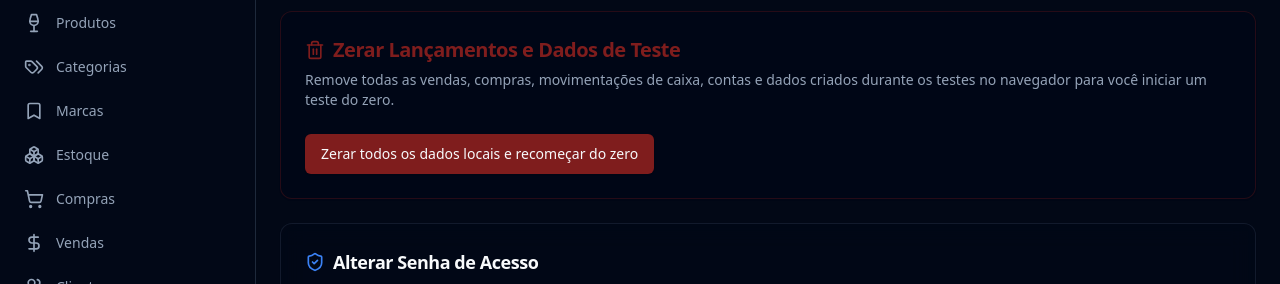
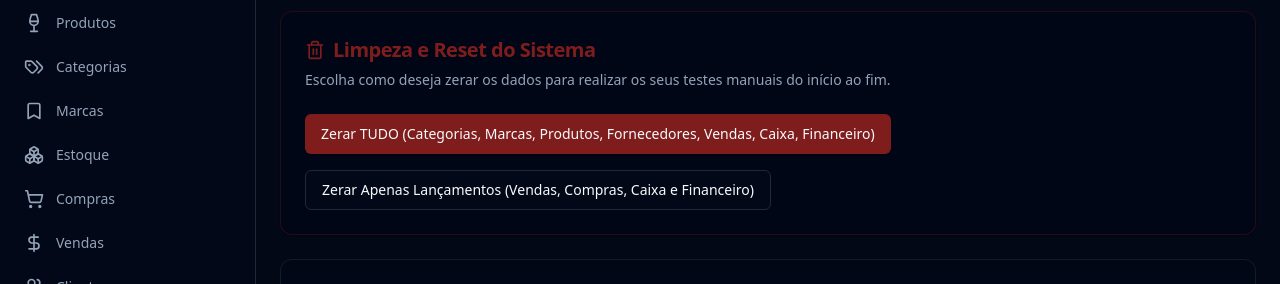
Before and after one commit to vendasdigital2011/adega, a Next.js app: page /settings in a window 1280 px wide. Shown: the part 161-445 px from the top of the page. Built offline with nearby package versions, Linux system fonts and the light colour scheme; no server answers; sample sign-in values are in the browser's storage.

Commit message:
feat: adicionar opcao de zerar TUDO (categorias, marcas, produtos, fornecedores, clientes, vendas, caixa e financeiro)

```diff
--- a/src/app/(admin)/settings/page.tsx
+++ b/src/app/(admin)/settings/page.tsx
@@ -193,18 +193,68 @@ function KeyboardShortcutsSection() {
 }
 
 // ============================================================
-// Reset de Dados de Teste
+// Reset de Dados de Teste (Zerar Sistema do Zero)
 // ============================================================
 function ResetDataSection() {
-  const handleReset = () => {
-    if (confirm("Tem certeza que deseja zerar todos os lançamentos e dados de teste armazenados no seu navegador? O sistema será recarregado do zero.")) {
-      Object.keys(localStorage)
-        .filter((key) => key.startsWith("adega_mock_"))
-        .forEach((key) => localStorage.removeItem(key))
-      toast.success("Dados de teste resetados com sucesso!")
+  const handleResetAll = () => {
+    if (
+      confirm(
+        "Tem certeza que deseja ZERAR TUDO do zero?\n\nEsta ação apagará Categorias, Marcas, Produtos, Fornecedores, Clientes, Compras, Vendas, Caixa e Financeiro do seu navegador para você cadastrar tudo a partir do zero."
+      )
+    ) {
+      const keysToClear = [
+        "categories",
+        "brands",
+        "products",
+        "suppliers",
+        "customers",
+        "purchases",
+        "purchase_items",
+        "sales",
+        "sale_items",
+        "cash_registers",
+        "cash_movements",
+        "accounts_payable",
+        "accounts_receivable",
+        "inventory_movements",
+        "cost_centers",
+        "audit_logs",
+        "notifications",
+      ]
+      keysToClear.forEach((key) => {
+        localStorage.setItem(`adega_mock_${key}`, JSON.stringify([]))
+      })
+      toast.success("Sistema zerado com sucesso! Todos os cadastros e lançamentos foram limpos.")
       setTimeout(() => {
         window.location.href = "/dashboard"
-      }, 500)
+      }, 600)
+    }
+  }
+
+  const handleResetTransactionsOnly = () => {
+    if (
+      confirm(
+        "Deseja zerar apenas as Vendas, Compras, Caixa e Financeiro (mantendo as Categorias, Marcas, Produtos e Clientes já cadastrados)?"
+      )
+    ) {
+      const keysToClear = [
+        "purchases",
+        "purchase_items",
+        "sales",
+        "sale_items",
+        "cash_registers",
+        "cash_movements",
+        "accounts_payable",
+        "accounts_receivable",
+        "inventory_movements",
+      ]
+      keysToClear.forEach((key) => {
+        localStorage.setItem(`adega_mock_${key}`, JSON.stringify([]))
+      })
+      toast.success("Lançamentos de Vendas, Compras, Caixa e Financeiro zerados!")
+      setTimeout(() => {
+        window.location.href = "/dashboard"
+      }, 600)
     }
   }
 
@@ -212,15 +262,18 @@ function ResetDataSection() {
     <Card className="bg-card/30 border-destructive/30">
       <CardHeader>
         <CardTitle className="flex items-center gap-2 text-destructive">
-          <Trash2 className="h-5 w-5" /> Zerar Lançamentos e Dados de Teste
+          <Trash2 className="h-5 w-5" /> Limpeza e Reset do Sistema
         </CardTitle>
         <CardDescription>
-          Remove todas as vendas, compras, movimentações de caixa, contas e dados criados durante os testes no navegador para você iniciar um teste do zero.
+          Escolha como deseja zerar os dados para realizar os seus testes manuais do início ao fim.
         </CardDescription>
       </CardHeader>
-      <CardContent>
-        <Button variant="danger" onClick={handleReset}>
-          Zerar todos os dados locais e recomeçar do zero
+      <CardContent className="flex flex-wrap gap-4">
+        <Button variant="danger" onClick={handleResetAll}>
+          Zerar TUDO (Categorias, Marcas, Produtos, Fornecedores, Vendas, Caixa, Financeiro)
+        </Button>
+        <Button variant="outline" onClick={handleResetTransactionsOnly}>
+          Zerar Apenas Lançamentos (Vendas, Compras, Caixa e Financeiro)
         </Button>
       </CardContent>
     </Card>
```
